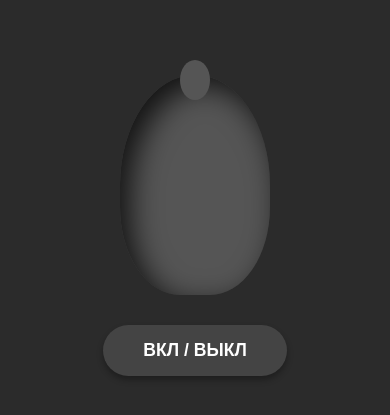
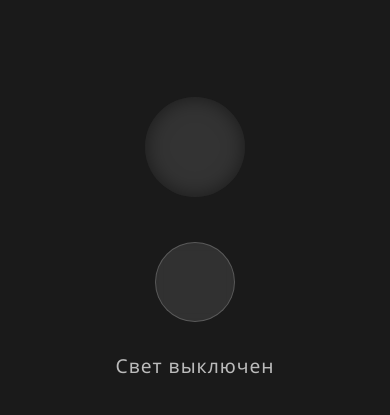
Before and after one commit to dmkhu/testAI, a plain HTML site: page index.html in a window 390 px wide. Shown: the part 197-612 px from the top of the page. Drawn offline with Linux system fonts and the light colour scheme.

Commit message:
Deploy index.html via Python API

```diff
--- a/index.html
+++ b/index.html
@@ -3,226 +3,194 @@
 <head>
     <meta charset="UTF-8">
     <meta name="viewport" content="width=device-width, initial-scale=1.0">
-    <title>Smart Light Bulb UI</title>
+    <title>Интерактивная Лампочка</title>
     <style>
         :root {
-            --bg-color: #2b2b2b;
-            --bulb-off-color: #555;
-            --bulb-on-color: #f7df5e;
+            --bg-color: #1a1a1a;
+            --glass-bg: rgba(255, 255, 255, 0.1);
+            --glass-border: rgba(255, 255, 255, 0.2);
             --text-color: #ffffff;
-            --btn-bg: #444;
-            --glow-color: rgba(247, 223, 94, 0.6);
+            --bulb-off: #333;
+            --bulb-on: #ffeb3b;
+        }
+
+        * {
+            box-sizing: border-box;
+            margin: 0;
+            padding: 0;
         }
 
         body {
             background-color: var(--bg-color);
             color: var(--text-color);
-            font-family: -apple-system, BlinkMacSystemFont, "Segoe UI", Roboto, Helvetica, Arial, sans-serif;
+            font-family: 'Segoe UI', Tahoma, Geneva, Verdana, sans-serif;
+            height: 100vh;
             display: flex;
             justify-content: center;
             align-items: center;
-            height: 100vh;
-            margin: 0;
             overflow: hidden;
         }
 
-        .main-container {
+        main {
             text-align: center;
-            padding: 2rem;
+            position: relative;
+            z-index: 1;
         }
 
-        .light-bulb-wrapper {
-            position: relative;
-            width: 150px;
-            height: 220px;
-            margin: 0 auto 30px;
-            transition: transform 0.4s cubic-bezier(0.175, 0.885, 0.32, 1.175);
+        .bulb-container {
+            width: 200px;
+            height: 200px;
+            margin: 0 auto 40px;
+            display: flex;
+            justify-content: center;
+            align-items: center;
         }
 
-        .light-bulb-icon {
-            width: 100%;
-            height: 100%;
-            background-color: var(--bulb-off-color);
-            border-radius: 50% 50% 40% 40%;
-            box-shadow: inset 10px 10px 30px rgba(0, 0, 0, 0.8);
-            position: relative;
-            z-index: 2;
+        .bulb {
+            width: 150px;
+            height: 150px;
+            background-color: var(--bulb-off);
+            border-radius: 50%;
+            box-shadow: inset 0 0 20px rgba(0, 0, 0, 0.5);
+            transition: all 0.3s ease-in-out;
         }
 
-        .light-bulb-icon::before {
-            content: '';
-            position: absolute;
-            top: -15px;
-            left: 50%;
-            transform: translateX(-50%);
-            width: 30px;
-            height: 40px;
-            background-color: var(--bulb-off-color);
-            border-radius: 50%;
-            z-index: 3;
+        .bulb.on {
+            background-color: var(--bulb-on);
+            box-shadow:
+                inset 0 0 20px rgba(0, 0, 0, 0.5),
+                0 0 100px var(--bulb-on),
+                0 0 200px var(--bulb-on);
+            animation: glow-pulse 1.5s infinite alternate;
         }
 
-        .light-bulb-text {
+        @keyframes glow-pulse {
+            0% {
+                box-shadow:
+                    inset 0 0 20px rgba(0, 0, 0, 0.5),
+                    0 0 60px var(--bulb-on),
+                    0 0 120px var(--bulb-on);
+            }
+            100% {
+                box-shadow:
+                    inset 0 0 20px rgba(0, 0, 0, 0.5),
+                    0 0 120px var(--bulb-on),
+                    0 0 240px var(--bulb-on);
+            }
+        }
+
+        .switch-container {
+            display: flex;
+            justify-content: center;
+            align-items: center;
+            gap: 20px;
+        }
+
+        button.switch-btn {
+            width: 80px;
+            height: 80px;
+            border-radius: 50%;
+            background-color: var(--glass-bg);
+            border: 1px solid var(--glass-border);
+            color: var(--text-color);
+            font-size: 24px;
+            cursor: pointer;
+            transition: transform 0.1s, box-shadow 0.3s;
+            backdrop-filter: blur(5px);
+            -webkit-backdrop-filter: blur(5px);
+        }
+
+        button.switch-btn:hover {
+            background-color: rgba(255, 255, 255, 0.15);
+        }
+
+        button.switch-btn:active {
+            transform: scale(0.95);
+        }
+
+        .status-text {
+            margin-top: 30px;
             font-size: 1.2rem;
             opacity: 0.7;
-            transition: opacity 0.3s;
+            letter-spacing: 1px;
         }
 
-        .control-btn {
-            padding: 15px 40px;
-            font-size: 1.1rem;
-            background-color: var(--btn-bg);
-            color: var(--text-color);
-            border: none;
-            border-radius: 50px;
-            cursor: pointer;
-            box-shadow: 0 4px 6px rgba(0, 0, 0, 0.3);
-            transition: all 0.2s ease;
-            font-weight: 600;
+        /* Адаптивность для мобильных */
+        @media (max-width: 600px) {
+            .bulb-container {
+                width: 150px;
+                height: 150px;
+                margin-bottom: 20px;
             }
-
-        .control-btn:hover {
-            background-color: #555;
-            transform: translateY(-2px);
+            .bulb {
+                width: 100px;
+                height: 100px;
             }
-
-        .control-btn:active {
-            transform: translateY(1px);
-        }
-
-        /* Состояния */
-        body.light-on .light-bulb-wrapper {
-            transform: scale(1.1);
-        }
-
-        body.light-on .light-bulb-icon {
-            background-color: var(--bulb-on-color);
-            box-shadow:
-                0 0 30px var(--glow-color),
-                inset 0 0 15px rgba(255, 255, 255, 0.8);
-        }
-
-        body.light-on .light-bulb-text {
-            opacity: 0;
-        }
-
-        body.light-on .control-btn {
-            background-color: var(--bulb-on-color);
-            color: #2b2b2b;
-            box-shadow: 0 0 15px var(--glow-color);
-        }
-
-        /* Анимация света */
-        @keyframes flicker {
-            0% { opacity: 1; }
-            50% { opacity: 0.9; }
-            100% { opacity: 1; }
-        }
-
-        body.light-on .light-bulb-icon::before {
-            animation: flicker 2s infinite ease-in-out;
         }
     </style>
 </head>
 <body>
 
-<main class="main-container">
-    <div id="bulb-wrapper" class="light-bulb-wrapper">
-        <div class="light-bulb-icon"></div>
+    <main>
+        <div class="bulb-container">
+            <div class="bulb" id="bulb"></div>
         </div>
-    <button id="toggleBtn" class="control-btn">ВКЛ / ВЫКЛ</button>
+
+        <div class="switch-container">
+            <button class="switch-btn" id="toggleBtn" aria-label="Переключить свет"></button>
+        </div>
+
+        <div class="status-text" id="statusText">Ожидание...</div>
     </main>
 
-<script>
-    // Состояние системы
-    const state = {
-        isLightOn: false,
-        lastActionTime: null
-    };
+    <script type="module">
+        const bulb = document.getElementById('bulb');
+        const btn = document.getElementById('toggleBtn');
+        const statusText = document.getElementById('statusText');
 
-    // Элементы DOM
-    const bodyElement = document.body;
-    const btnElement = document.getElementById('toggleBtn');
-    const bulbWrapper = document.getElementById('bulb-wrapper');
-    const textElement = document.querySelector('.light-bulb-text');
+        // Инициализация состояния
+        let isOn = false;
 
-    // Аудио контекст (синтезатор звука)
-    const audioCtx = new (window.AudioContext || window.webkitAudioContext)();
-
-    function playSound(type) {
-        try {
-            if (state.isLightOn) return; // Если уже включено, не издаем звук выключения
-
-            const oscillator = audioCtx.createOscillator();
-            const gainNode = audioCtx.createGain();
-
-            oscillator.connect(gainNode);
-            gainNode.connect(audioCtx.destination);
-
-            if (type === 'power-on') {
-                // Звук ВКЛ: высокий пик, быстрый спад (тихий звук)
-                oscillator.type = 'sine';
-                oscillator.frequency.setValueAtTime(800, audioCtx.currentTime);
-                oscillator.frequency.exponentialRampToValueAtTime(1200, audioCtx.currentTime + 0.1);
-                gainNode.gain.setValueAtTime(0.1, audioCtx.currentTime);
-                gainNode.gain.exponentialRampToValueAtTime(0.01, audioCtx.currentTime + 0.3);
-                oscillator.start();
-                oscillator.stop(audioCtx.currentTime + 0.4);
-            } else if (type === 'power-off') {
-                // Звук ВЫКЛ: резкий звук отключения (похож на "клань")
-                oscillator.type = 'sawtooth';
-                oscillator.frequency.setValueAtTime(200, audioCtx.currentTime);
-                gainNode.gain.setValueAtTime(0.3, audioCtx.currentTime);
-                gainNode.gain.exponentialRampToValueAtTime(0.01, audioCtx.currentTime + 0.5);
-                oscillator.start();
-                oscillator.stop(audioCtx.currentTime + 0.6);
-            }
-        } catch (e) {
-            console.warn('Audio context not available or user interaction required first');
-        }
-    }
-
-    function updateUI() {
-        if (state.isLightOn) {
-            bodyElement.classList.add('light-on');
-            textElement.textContent = "Включена";
-            textElement.style.opacity = 1;
-            btnElement.textContent = "ВЫКЛ";
+        function updateStatus() {
+            if (isOn) {
+                statusText.textContent = "Свет включен";
+                statusText.style.color = "#ffeb3b";
             } else {
-            bodyElement.classList.remove('light-on');
-            textElement.textContent = "Выключена";
-            textElement.style.opacity = 0.7;
-            btnElement.textContent = "ВКЛ";
+                statusText.textContent = "Свет выключен";
+                statusText.style.color = "#ffffff";
             }
         }
 
         function toggleLight() {
-        const now = Date.now();
+            if (!isOn) {
+                // Включение: случайная задержка 0.5s - 1.5s
+                const randomDelay = Math.random() * (1.5 - 0.5) + 0.5;
 
-        // Проверка на спам (опционально, можно убрать)
-        if (!state.lastActionTime || (now - state.lastActionTime) < 500) return;
-
-        // Логика переключения
-        state.isLightOn = !state.isLightOn;
-        state.lastActionTime = now;
-
-        playSound(state.isLightOn ? 'power-on' : 'power-off');
-        updateUI();
+                setTimeout(() => {
+                    isOn = true;
+                    bulb.classList.add('on');
+                    updateStatus();
+                }, randomDelay * 1000);
+            } else {
+                // Выключение: мгновенное
+                isOn = false;
+                bulb.classList.remove('on');
+                updateStatus();
+            }
         }
 
         // Обработчики событий
-    btnElement.addEventListener('click', toggleLight);
+        btn.addEventListener('click', toggleLight);
 
-    // Поддержка свайпов на мобильных (простая реализация)
-    let touchStartY = 0;
-    document.body.addEventListener('touchstart', e => touchStartY = e.touches[0].clientY);
-    document.body.addEventListener('touchend', e => {
-        if (touchStartY !== undefined && Math.abs(e.changedTouches[0].clientY - touchStartY) > 50) {
+        // Поддержка клавиш (Пробел или Enter)
+        document.addEventListener('keydown', (e) => {
+            if (e.key === ' ' || e.key === 'Enter') {
                 toggleLight();
             }
-        touchStartY = null;
         });
 
+        // Инициализация при загрузке
+        updateStatus();
     </script>
 </body>
 </html>
```
Lines whose indentation alone changed are shown as unchanged.
